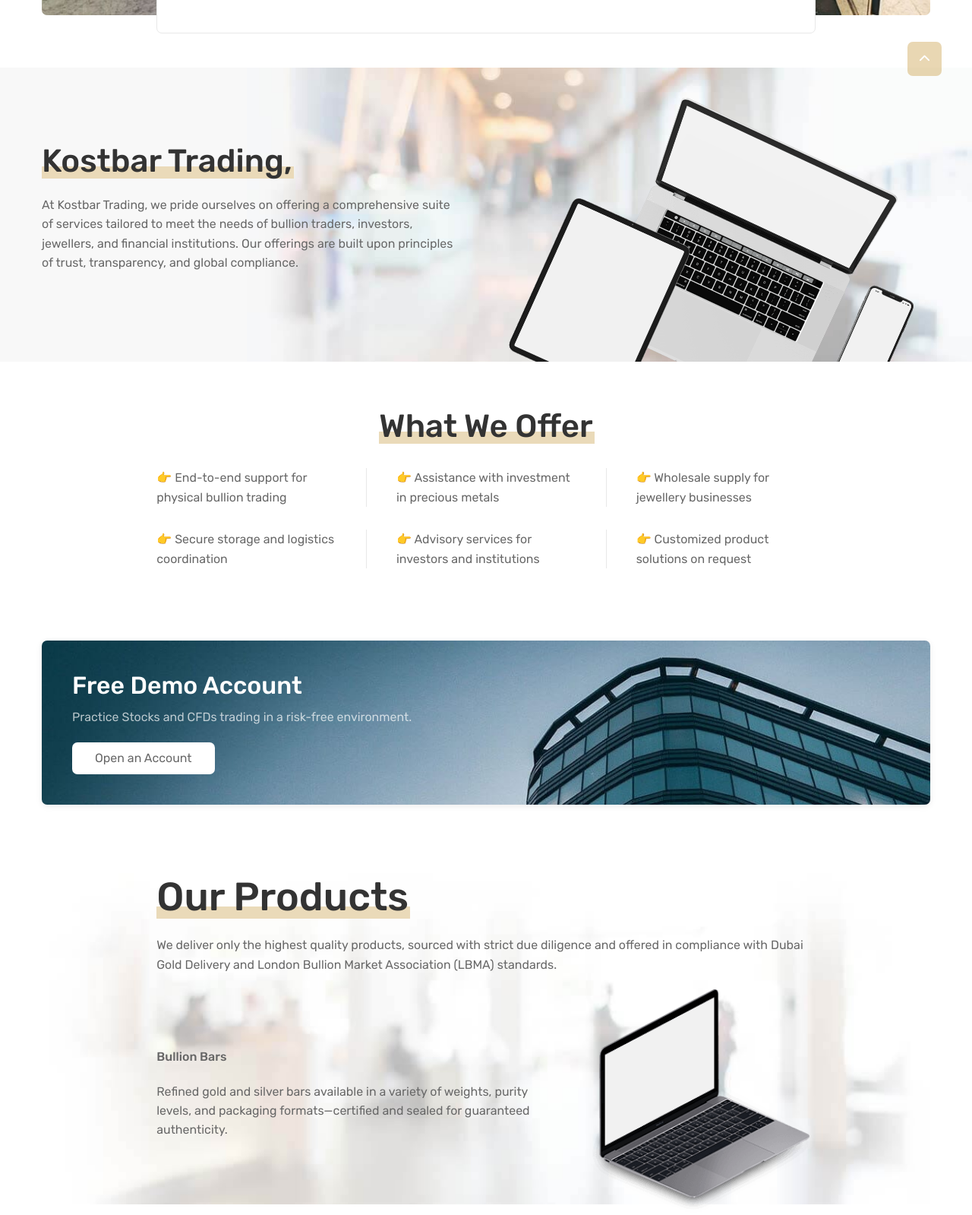
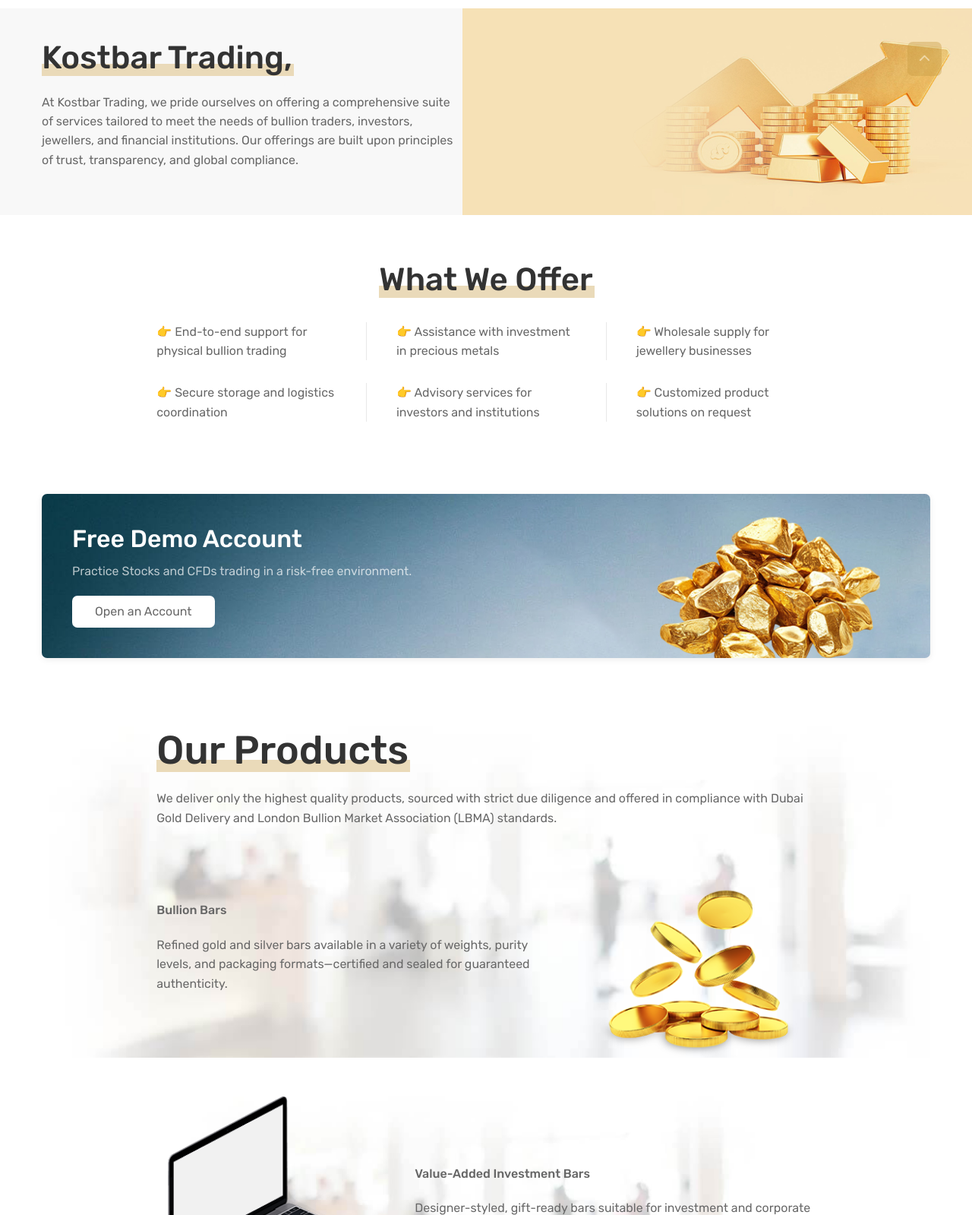
Before and after one commit to ptlshubham/kostbar-gold, a plain HTML site: page our-services.html in a window 1280 px wide. Shown: the part 660-2259 px from the top of the page at 76% size. Drawn offline with Linux system fonts and the light colour scheme; files whose address does not match are found by name.

Commit message:
img change

```diff
--- a/our-services.html
+++ b/our-services.html
@@ -101,7 +101,7 @@
          <div class="uk-container">
             <div class="uk-grid uk-flex uk-flex-center in-blog-1 in-article">
                <div class="uk-width-1-1 in-figure-available">
-                  <img class="uk-width-1-1 uk-border-rounded" src="assets/img/user/image-featured-a4DfvV.jpg"
+                  <img class="uk-width-1-1 uk-border-rounded" src="assets/img/Services/Services.jpg"
                      alt="The typical U.S. household is spending $445 more a month due to inflation">
                </div>
                <div class="uk-width-3-4@m">
@@ -119,7 +119,7 @@
 
             <div
                class="uk-section uk-section-muted uk-padding-remove-vertical uk-background-contain uk-background-center-right in-wave-18"
-               style="background-image: url(assets/img/in-wave-platformbg.jpg);">
+               style="background-image: url(assets/img/Services/Kostbar-Trading.jpg);">
                <div class="uk-container">
                   <div class="uk-grid-large uk-flex uk-flex-middle" data-uk-grid>
                      <div class="uk-width-1-2@m">
@@ -129,10 +129,10 @@
                            investors, jewellers, and financial institutions. Our offerings are built upon principles of trust,
                            transparency, and global compliance.</p>
                      </div>
-                     <div class="uk-width-1-2@m">
+                     <!-- <div class="uk-width-1-2@m">
                         <img class="uk-align-center uk-align-left@m" src="assets/img/in-wave-mockup-5.png" alt="wave-mockup"
                            width="533" height="330">
-                     </div>
+                     </div> -->
                   </div>
                </div>
             </div>
@@ -184,7 +184,7 @@
             <div class="uk-grid">
                <div class="uk-width-1-1">
                   <div class="uk-card uk-card-primary uk-box-shadow-small uk-border-rounded uk-background-cover"
-                     style="background-image: url(assets/img/blockit/in-card-background-1.jpg);">
+                     style="background-image: url(assets/img/Services/Account.jpg);">
                      <div class="uk-card-body">
                         <h2 class="uk-margin-remove-bottom">Free Demo Account</h2>
                         <p class="uk-margin-small-top">Practice Stocks and CFDs trading in a risk-free environment.</p>
@@ -212,7 +212,7 @@
                      <div class="uk-flex uk-flex-middle" data-uk-grid>
                         <!-- Image on the right -->
                         <div class="uk-width-1-1 uk-width-auto@m uk-flex-last@m">
-                           <img class="uk-align-center uk-margin-remove-bottom" src="assets/img/in-wave-mockup-4.png"
+                           <img class="uk-align-center uk-margin-remove-bottom" src="assets/img/Services/Bullion-Bars.png"
                               alt="client-testimoni" width="300" height="317">
                         </div>
                         <div class="uk-width-1-1 uk-width-expand@m">
```
Also changed, not shown: assets/img/Services/Account.jpg (added), assets/img/Services/Bullion-Bars.png (added), assets/img/Services/Kostbar-Trading.jpg (added), assets/img/Services/Services.jpg (added).
